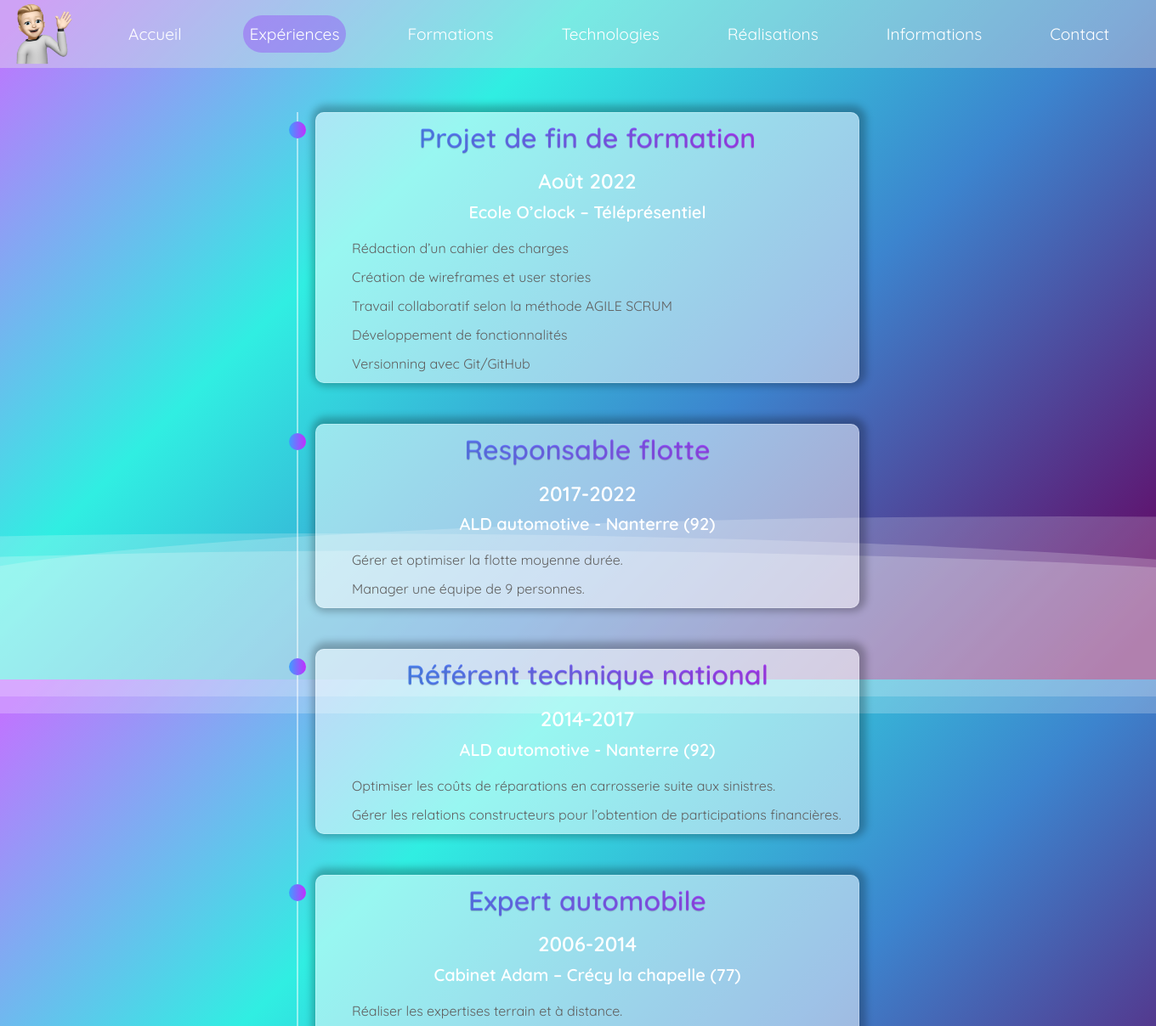
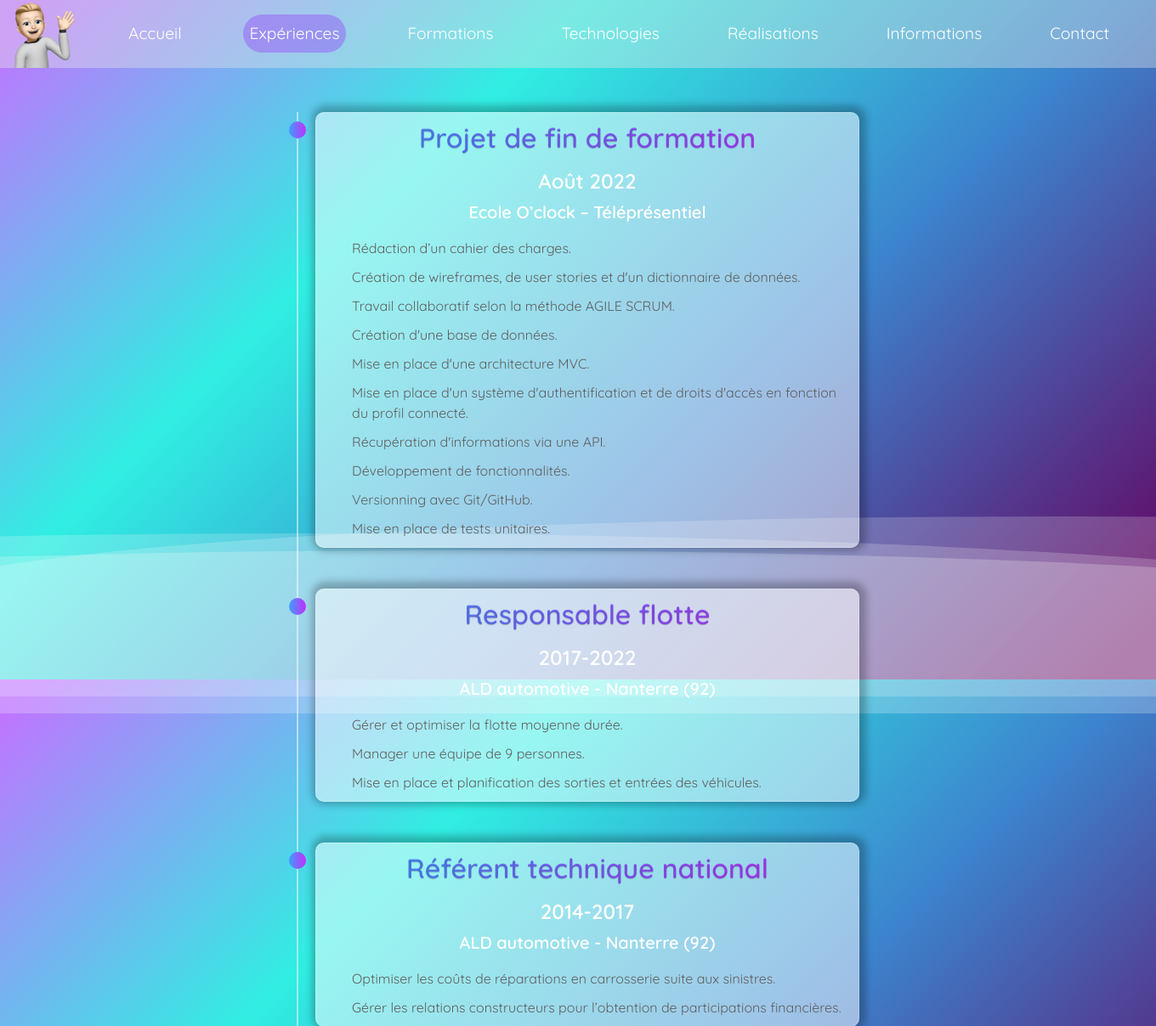
Before and after one commit to Pierre-Henri-Kocan/CV-en-ligne, a PHP site: page /index.php?page=experience in a window 1360 px wide. Shown: the top 1208 px of the page at 85% size. Run offline with PHP 8.4, Linux system fonts and the light colour scheme; some libraries are stand-ins or nearby versions.

Commit message:
navbar and data updated

```diff
--- a/php/inc/data.php
+++ b/php/inc/data.php
@@ -6,11 +6,16 @@ $experienceList = [
         'date' => "Août 2022",
         'location' => "Ecole O’clock – Téléprésentiel",
         'detail' => [
-            "Rédaction d’un cahier des charges",
-            "Création de wireframes et user stories",
-            "Travail collaboratif selon la méthode AGILE SCRUM",
-            "Développement de fonctionnalités",
-            "Versionning avec Git/GitHub",
+            "Rédaction d’un cahier des charges.",
+            "Création de wireframes, de user stories et d'un dictionnaire de données.",
+            "Travail collaboratif selon la méthode AGILE SCRUM.",
+            "Création d'une base de données.",
+            "Mise en place d'une architecture MVC.",
+            "Mise en place d'un système d'authentification et de droits d'accès en fonction du profil connecté.",
+            "Récupération d'informations via une API.",
+            "Développement de fonctionnalités.",
+            "Versionning avec Git/GitHub.",
+            "Mise en place de tests unitaires.",
         ],
     ],
     2 => [
@@ -20,6 +25,8 @@ $experienceList = [
         'detail' => [
             "Gérer et optimiser la flotte moyenne durée.",
             "Manager une équipe de 9 personnes.",
+            "Mise en place et planification des sorties et entrées des véhicules.",
+
         ],
     ],
 
@@ -50,13 +57,13 @@ $formationList = [
         'date' => "Novembre 2022",
         'location' => "Opquast – A distance - <a href='https://directory.opquast.com/fr/certificat/3T61KS/' target='_blank' class='card-formation-location'>Accéder au certificat</a>",
         'detail' => [
-            "Niveau avancé – Score de 800/1000",
-            "Prendre en compte la diversité et les exigences des utilisateurs",
-            "Connaître les métiers du projet Web",
-            "Maîtriser le vocabulaire du projet Web",
-            "Connaître les règles, leur conception et leur utilisation",
-            "Utiliser une check-list qualité Web",
-            "Prévenir les risques et renforcer l’assurance qualité Web",
+            "Niveau avancé – Score de 800/1000.",
+            "Prendre en compte la diversité et les exigences des utilisateurs.",
+            "Connaître les métiers du projet Web.",
+            "Maîtriser le vocabulaire du projet Web.",
+            "Connaître les règles, leur conception et leur utilisation.",
+            "Utiliser une check-list qualité Web.",
+            "Prévenir les risques et renforcer l’assurance qualité Web.",
             "Le score obtenu atteste d'une : Excellente connaissance des bonnes pratiques qualité Web et du vocabulaire associé. Compétences réelles et appréciables pour participer à des projets Web.",
         ],
     ],
@@ -65,9 +72,9 @@ $formationList = [
         'date' => "Mars 2022 - Août 2022",
         'location' => "Ecole O’clock – Téléprésentiel",
         'detail' => [
-            "<strong>1 mois d'apprentissage des langages HTML & CSS</strong> permettant de créer une page web. <br> Prise en main de l'environnement <strong>Linux</strong> avec ses lignes de commandes.",
-            "<strong>1 mois d'apprentissage de JavaScript</strong> permettant de façonner l'expérience utilisateur en créant de l'interactivité côté navigateur. <br> Utilisation du logiciel de gestion de versions décentralisé <strong>GIT</strong>. <br> Prise en main du CMS <strong>Wordpress</strong>. <br> Utilisation de la méthode <strong>AJAX</strong> permettant d'améliorer l'expérience utilisateur.",
-            "<strong>1 mois d'apprentissage de PHP</strong> permettant de rendre dynamique et fonctionnel un site web. <br> Apprentissage du langage <strong>SQL</strong> permettant d'exploiter des bases de données relationnelles. <br> Découverte du métier d'<strong>Administrateur Systèmes et Réseaux</strong>. <br> Mise en place d'une architecture <strong>MVC</strong> et de la Programmation Orienté Objet (POO). <br> Utilisation d'<strong>API</strong> permettant la communication entre plusieurs services.",
+            "<strong>1 mois et demi d'apprentissage des langages HTML & CSS</strong> permettant de créer une page web. <br> Prise en main de l'environnement <strong>Linux</strong> avec ses lignes de commandes.",
+            "<strong>1 mois et demi d'apprentissage de JavaScript</strong> permettant de façonner l'expérience utilisateur en créant de l'interactivité côté navigateur. <br> Utilisation du logiciel de gestion de versions décentralisé <strong>GIT</strong>. <br> Prise en main du CMS <strong>Wordpress</strong>. <br> Utilisation de la méthode <strong>AJAX</strong> permettant d'améliorer l'expérience utilisateur.",
+            "<strong>1 mois et demi d'apprentissage de PHP</strong> permettant de rendre dynamique et fonctionnel un site web. <br> Apprentissage du langage <strong>SQL</strong> permettant d'exploiter des bases de données relationnelles. <br> Découverte du métier d'<strong>Administrateur Systèmes et Réseaux</strong>. <br> Mise en place d'une architecture <strong>MVC</strong> et de la Programmation Orienté Objet (POO). <br> Utilisation d'<strong>API</strong> permettant la communication entre plusieurs services.",
             "<strong>1 mois de spécialisation sur le framework Symfony</strong> : <br> Installation de composer et de différents bundles. <br> Utilisation des templates sous Twig. <br> Gestion des Entités, Repositories et Controllers. <br> Utilisation de <strong>Doctrine</strong>, des Custom queries et des fixtures. <br> Création de formulaires et gestion des authentifications et rôles. <br> Mise en place de tests unitaires et fonctionnels.",
         ],
     ],
--- a/php/inc/templates/header.tpl.php
+++ b/php/inc/templates/header.tpl.php
@@ -11,13 +11,13 @@
 		<link rel="shortcut icon" href="php/public/images/favicon.ico" type="image/x-icon">
         <script src="https://www.google.com/recaptcha/api.js"></script>
 
-		<title>CV Kocan - <?= $pageToDisplay ?></title>
+		<title> CV Pierre-Henri Kocan - <?= $pageToDisplay ?></title>
 	</head>
 
 	<body>
             <nav class="navbar navbar-expand-lg">
                 <div class="container-fluid">
-                    <a href="./"><img class="nav-avatar" src="php/public/images/Avatar.png" alt="avatar-phk"></a>
+                    <a href="./"><img class="nav-avatar" src="php/public/images/avatar-navbar.png" alt="avatar-phk"></a>
                     <button class="navbar-toggler" type="button" data-bs-toggle="collapse" data-bs-target="#navbarNav" aria-controls="navbarNav" aria-expanded="false" aria-label="Toggle navigation">
                         <span class="navbar-toggler-icon"></span>
                     </button>
--- a/php/inc/templates/home.tpl.php
+++ b/php/inc/templates/home.tpl.php
@@ -40,8 +40,8 @@
 </div>
 
 <div class="curriculum">
-	<a href="php/public/documents/cv-pierre-henri-kocan-2023.pdf" target="_blank"><img src="php/public/images/cv.png"></a>
-	<a href="php/public/documents/cv-pierre-henri-kocan-2023.pdf" target="_blank" class="curriculum-text">Voir mon CV au format PDF</a>
+	<a href="php/public/documents/CV-Pierre-Henri-KOCAN-2023.pdf" target="_blank"><img src="php/public/images/cv.png"></a>
+	<a href="php/public/documents/CV-Pierre-Henri-KOCAN-2023.pdf" target="_blank" class="curriculum-text">Voir mon CV au format PDF</a>
 	<!-- <a href="php/public/documents/CV-Pierre-Henri-KOCAN-2023.pdf" target="_blank" class="curriculum-text" download>Télécharger</a> -->
 </div>
 
```
Also changed, not shown: php/public/images/avatar-navbar.png (added).
